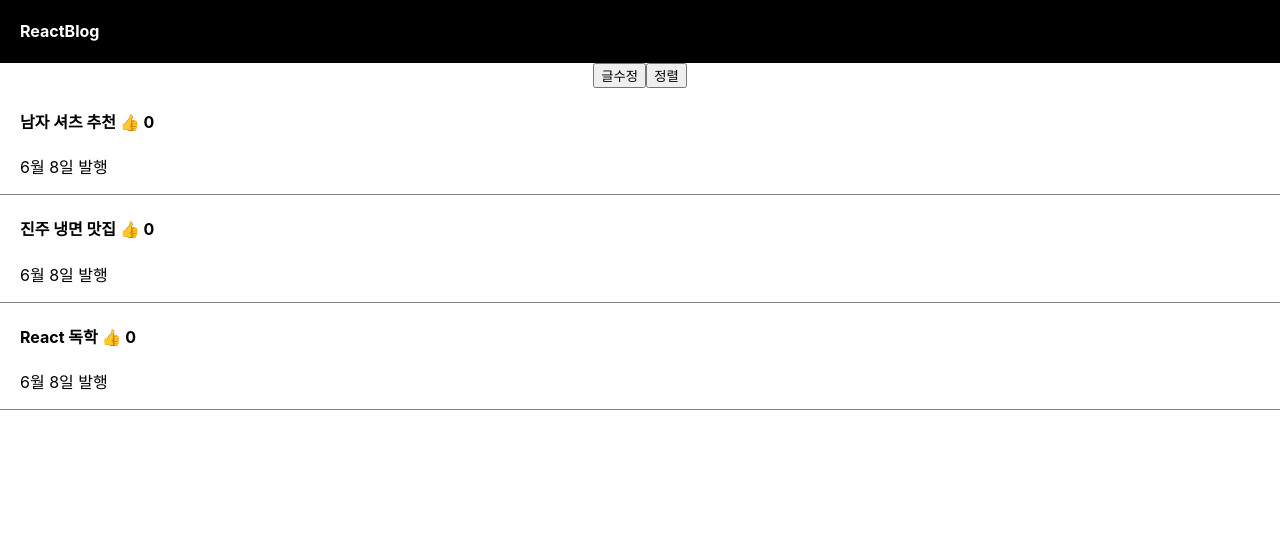
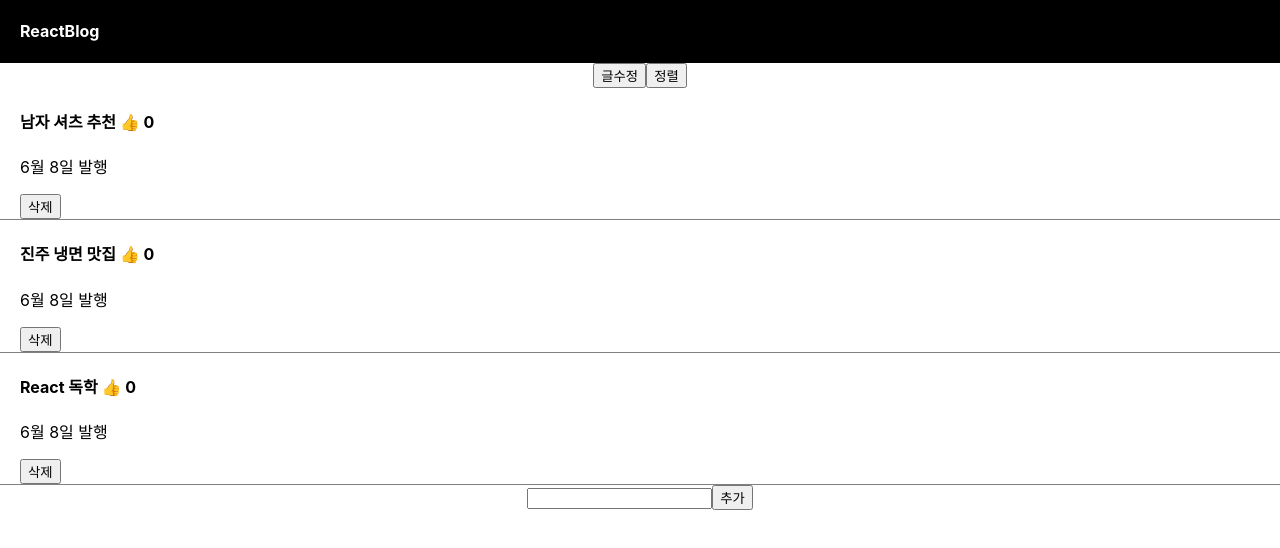
Before and after one commit to eunryongstudy/React, a React (Create React App) app in the folder blog/: page / in a window 1280 px wide. Shown: the top 548 px of the page. Built offline with nearby package versions, Linux system fonts and the light colour scheme.

Commit message:
unshift, splice 숙제5

```diff
--- a/blog/src/App.js
+++ b/blog/src/App.js
@@ -7,6 +7,7 @@ function App() {
   let [좋아요, 좋아요변경] =useState([0, 0, 0]);
   let [modal, setModal] = useState(false);
   let [title, setTitle] = useState(0);
+  let [입력값, 입력값변경] = useState('');
 
   [1,2,3].map(function(){
 
@@ -51,16 +52,26 @@ function App() {
         글제목.map(function(a, i){
           return (<div className="list" key={i}>
           <h4 onClick= { () => {
-          { modal == true ? setModal(false) : setModal(true); setTitle(i)}}}>{ 글제목[i] } <span onClick={ () => {
+          { modal == true ? setModal(false) : setModal(true); setTitle(i)}}}>{ 글제목[i] } <span onClick={ (e) => {
+            e.stopPropagation();
             let copy = [...좋아요];
             copy[i] = copy[i] + 1;
             좋아요변경(copy)
             }}>👍</span> {좋아요[i]} </h4>
           <p>6월 8일 발행</p>
+          <button onClick={(e)=>{
+            let copy = [...글제목];
+            copy.splice(i, 1);
+            {글제목변경(copy)}}}>삭제</button>
         </div>)
         })
       }
 
+      <input onChange={(e)=>{입력값변경(e.target.value)}}/>
+      <button onClick={()=>{
+        let copy = [...글제목];
+        copy.unshift(입력값);
+        글제목변경(copy)}}>추가</button>
       {
         modal == true ? <Modal 글제목={글제목} 글제목변경={글제목변경} title={title}/> : null
       }
```
